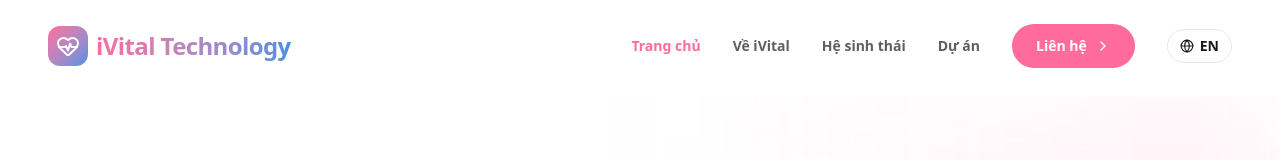
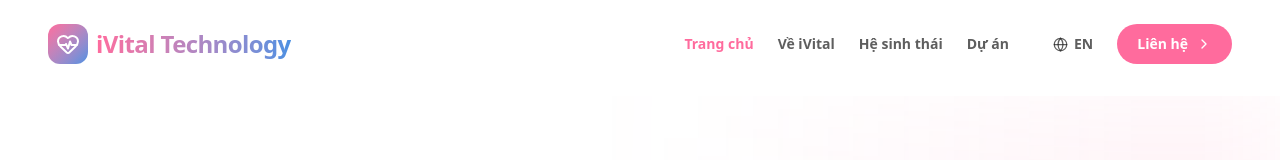
Before and after one commit to mattiu2696-star/website-ivital, a React (Vite) app: page / in a window 1280 px wide. Shown: the top 160 px of the page. Built offline with nearby package versions, Linux system fonts and the light colour scheme.

Commit message:
fix: rebalance navbar layout - language switcher and contact button

```diff
--- a/src/components/Layout.tsx
+++ b/src/components/Layout.tsx
@@ -59,7 +59,7 @@ export const Navbar = ({ currentPage, onPageChange }: NavbarProps) => {
         </Link>
 
         {/* Desktop Menu */}
-        <div className="hidden lg:flex items-center gap-8">
+        <div className="hidden lg:flex items-center gap-6">
           {navItems.map((item) => (
             <Link
               key={item.id}
@@ -71,19 +71,21 @@ export const Navbar = ({ currentPage, onPageChange }: NavbarProps) => {
               {item.label}
             </Link>
           ))}
-          <Link
-            to="/contact"
-            className="btn-primary flex items-center gap-2 text-sm"
-          >
-            {t.nav.contact} <ChevronRight size={16} />
-          </Link>
-          <button
-            onClick={() => setLocale(locale === 'vi' ? 'en' : 'vi')}
-            className="flex items-center gap-1.5 px-3 py-1.5 rounded-full border border-gray-200 text-sm font-bold text-ivital-dark hover:bg-ivital-light transition-colors"
-          >
-            <Globe size={14} />
-            {locale === 'vi' ? 'EN' : 'VI'}
-          </button>
+          <div className="flex items-center gap-3 ml-2">
+            <button
+              onClick={() => setLocale(locale === 'vi' ? 'en' : 'vi')}
+              className="flex items-center gap-1.5 px-3 py-2 rounded-xl text-sm font-bold text-ivital-dark/70 hover:text-ivital-pink hover:bg-ivital-pink/5 transition-colors"
+            >
+              <Globe size={15} />
+              {locale === 'vi' ? 'EN' : 'VI'}
+            </button>
+            <Link
+              to="/contact"
+              className="btn-primary flex items-center gap-2 text-sm px-5 py-2.5"
+            >
+              {t.nav.contact} <ChevronRight size={16} />
+            </Link>
+          </div>
         </div>
 
         {/* Mobile Toggle */}
```
